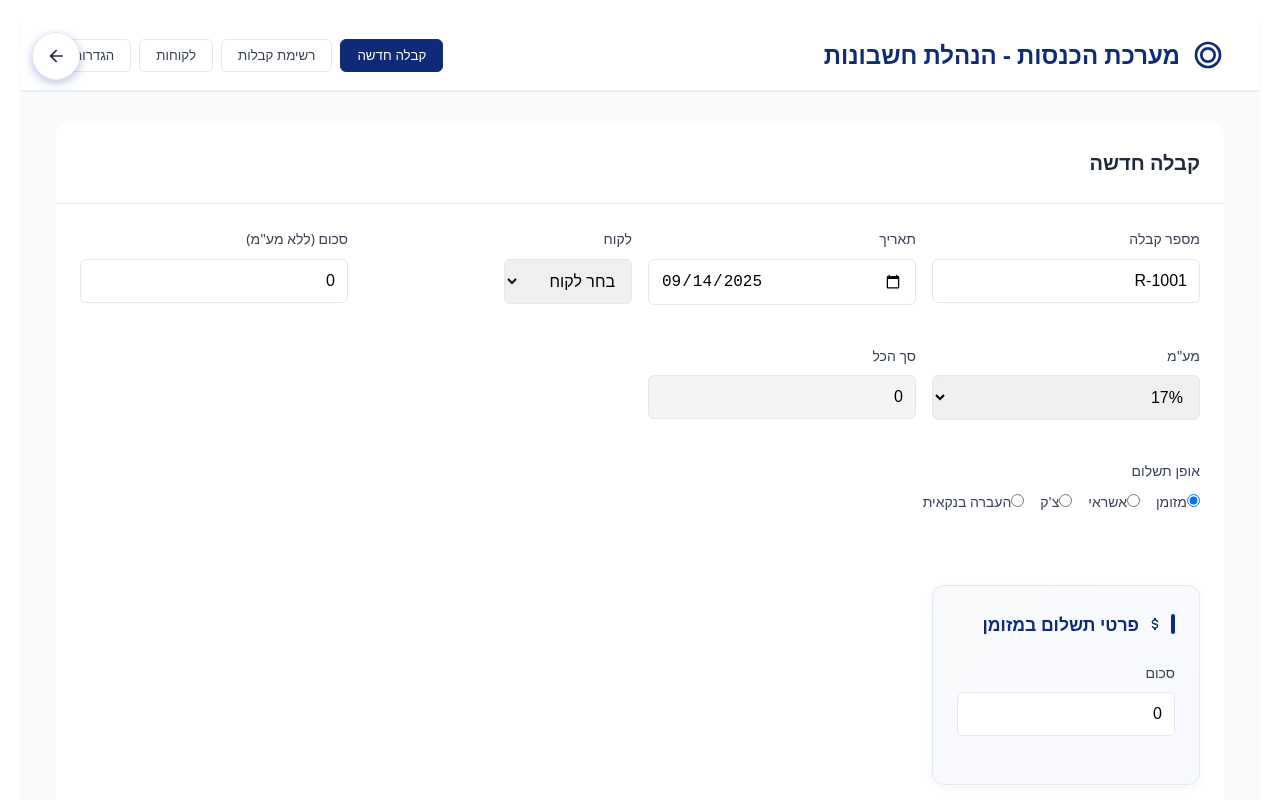
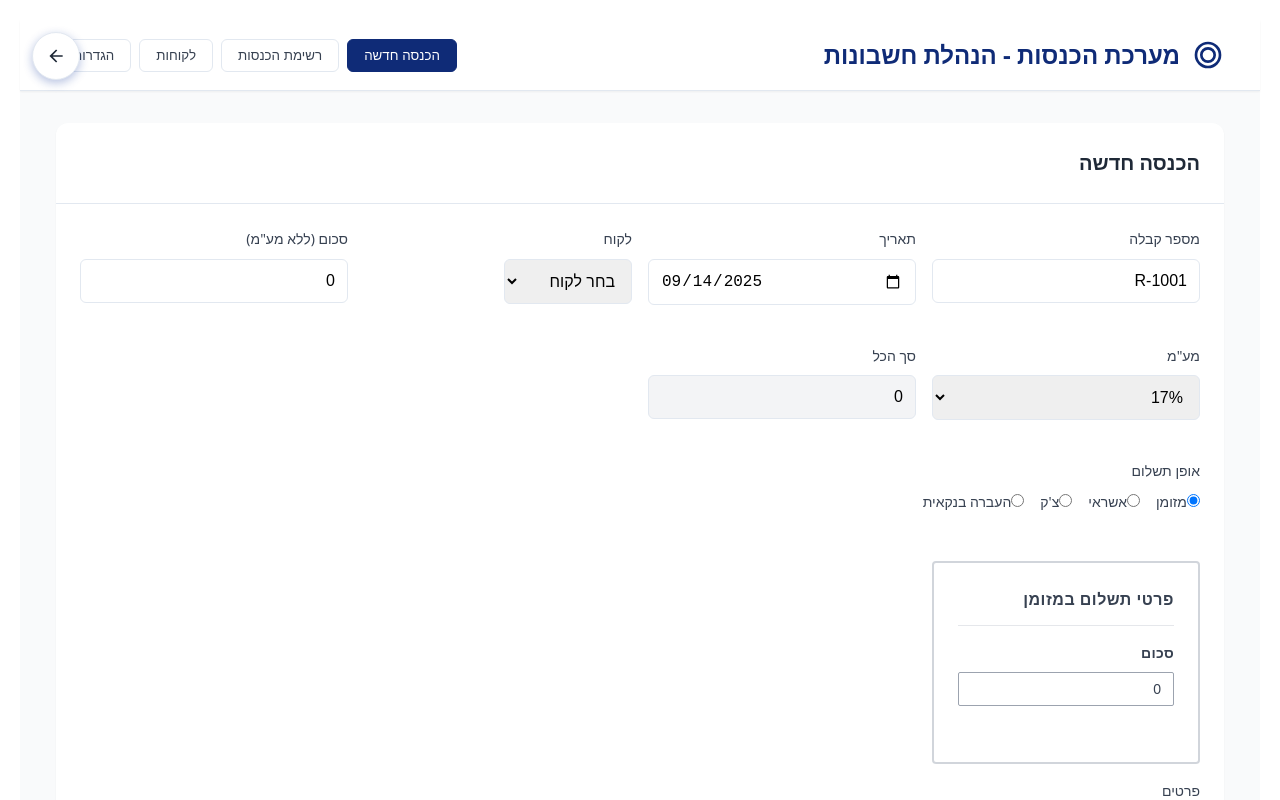
Before and after one commit to ya1234lev/accountancy, an Angular app in the folder frontend/: page /income in a window 1280 px wide. Shown: the top 800 px of the page. Built offline with nearby package versions, Linux system fonts and the light colour scheme.

Commit message:
some changes

```diff
--- a/frontend/src/app/components/income/income.component.css
+++ b/frontend/src/app/components/income/income.component.css
@@ -192,36 +192,78 @@
 }
 
 .payment-details {
-  background: linear-gradient(135deg, var(--gray-50) 0%, #f8f9ff 100%);
-  border: 1px solid var(--border-color);
+  background: var(--white);
+  border: 2px solid #d1d5db;
   padding: 1.5rem;
-  border-radius: var(--border-radius-lg);
-  margin-top: 1rem;
-  box-shadow: 0 2px 8px rgba(15, 43, 119, 0.05);
+  border-radius: 4px;
+  margin-top: 0;
+  box-shadow: none;
+  width: 100%;
+  overflow: hidden;
 }
 
 .payment-details h4 {
-  margin: 0 0 1.5rem 0;
-  color: var(--primary-color);
+  margin: 0 0 1rem 0;
+  color: #374151;
   font-weight: 600;
-  font-size: 1.1rem;
+  font-size: 1rem;
+  text-transform: uppercase;
+  letter-spacing: 0.5px;
+  border-bottom: 1px solid #e5e7eb;
+  padding-bottom: 0.75rem;
   display: flex;
   align-items: center;
   gap: 0.5rem;
 }
 
 .payment-details h4::before {
-  content: '';
-  width: 4px;
-  height: 20px;
-  background: var(--primary-color);
-  border-radius: 2px;
+  display: none;
 }
 
 .payment-grid {
   display: grid;
-  grid-template-columns: repeat(auto-fit, minmax(220px, 1fr));
-  gap: 1.25rem;
+  grid-template-columns: repeat(auto-fit, minmax(150px, 1fr));
+  gap: 1rem;
+  width: 100%;
+  padding-bottom: 0.5rem;
+}
+
+.payment-grid .form-group {
+  display: flex;
+  flex-direction: column;
+  align-items: stretch;
+  gap: 0.25rem;
+}
+
+.payment-grid .form-group label {
+  margin-bottom: 0.25rem;
+  margin-right: 0;
+  font-weight: 600;
+  color: #374151;
+  font-size: 0.875rem;
+  text-transform: uppercase;
+  letter-spacing: 0.3px;
+  white-space: nowrap;
+}
+
+.payment-grid .form-group input,
+.payment-grid .form-group select {
+  padding: 0.5rem 0.75rem;
+  border: 1px solid #9ca3af;
+  border-radius: 2px;
+  font-size: 0.875rem;
+  background: var(--white);
+  color: #374151;
+  transition: border-color 0.2s ease;
+  width: 100%;
+  box-sizing: border-box;
+}
+
+.payment-grid .form-group input:focus,
+.payment-grid .form-group select:focus {
+  outline: none;
+  border-color: #6b7280;
+  box-shadow: none;
 }
 
 .form-actions {
@@ -758,13 +800,13 @@
 
 /* פרטי אופן תשלום */
 .payment-details {
-  margin-top: 1.5rem;
+  margin-top: 0;
 }
 
 .payment-method-details {
   background: var(--gray-50);
   border-radius: var(--border-radius-lg);
-  padding: 1.5rem;
+  /* padding: 1.5rem; */
   border: 1px solid var(--border-color);
 }
 
--- a/frontend/src/app/components/income/income.component.html
+++ b/frontend/src/app/components/income/income.component.html
@@ -41,10 +41,10 @@
         </h1>
         <nav class="nav-menu">
           <button class="nav-button" [class.active]="currentTab === 'newReceipt'" (click)="setCurrentTab('newReceipt')">
-            קבלה חדשה
+            הכנסה חדשה
           </button>
           <button class="nav-button" [class.active]="currentTab === 'receipts'" (click)="setCurrentTab('receipts')">
-            רשימת קבלות
+            רשימת הכנסות
           </button>
           <button class="nav-button" [class.active]="currentTab === 'clients'" (click)="setCurrentTab('clients')">
             לקוחות
@@ -61,11 +61,11 @@
   <main class="main-content">
     <div class="container">
 
-      <!-- קבלה חדשה -->
+      <!-- הכנסה חדשה -->
       <div *ngIf="currentTab === 'newReceipt'" class="tab-content">
         <div class="card">
           <div class="card-header">
-            <h2 class="card-title">קבלה חדשה</h2>
+            <h2 class="card-title">הכנסה חדשה</h2>
           </div>
           <div class="card-body">
             <form (ngSubmit)="saveReceipt()" #receiptForm="ngForm">
@@ -159,28 +159,20 @@
 
                 <!-- פרטי תשלום - מזומן -->
                 <div *ngIf="newReceipt.paymentMethod === 'cash'" class="payment-details full-width">
-                  <h4>
-                    <svg width="16" height="16" viewBox="0 0 24 24" fill="currentColor">
-                      <path d="M7,15H9C9,16.08 10.37,17 12,17C13.63,17 15,16.08 15,15C15,13.9 13.96,13.5 11.76,12.97C9.64,12.44 7,11.78 7,9C7,7.21 8.47,5.69 10.5,5.18V3H13.5V5.18C15.53,5.69 17,7.21 17,9H15C15,7.92 13.63,7 12,7C10.37,7 9,7.92 9,9C9,10.1 10.04,10.5 12.24,11.03C14.36,11.56 17,12.22 17,15C17,16.79 15.53,18.31 13.5,18.82V21H10.5V18.82C8.47,18.31 7,16.79 7,15Z"/>
-                    </svg>
-                    פרטי תשלום במזומן
-                  </h4>
-                  <div class="form-group">
-                    <label for="cashAmount">סכום</label>
-                    <input type="number" id="cashAmount"
-                           [(ngModel)]="cashDetails.amount"
-                           name="cashAmount" step="0.01">
+                  <h4>פרטי תשלום במזומן</h4>
+                  <div class="payment-grid">
+                    <div class="form-group">
+                      <label for="cashAmount">סכום</label>
+                      <input type="number" id="cashAmount"
+                             [(ngModel)]="cashDetails.amount"
+                             name="cashAmount" step="0.01">
+                    </div>
                   </div>
                 </div>
 
                 <!-- פרטי תשלום - אשראי -->
                 <div *ngIf="newReceipt.paymentMethod === 'credit'" class="payment-details full-width">
-                  <h4>
-                    <svg width="16" height="16" viewBox="0 0 24 24" fill="currentColor">
-                      <path d="M20,4H4C2.89,4 2,4.89 2,6V18A2,2 0 0,0 4,20H20A2,2 0 0,0 22,18V6C22,4.89 21.1,4 20,4M20,18H4V12H20V18M20,8H4V6H20V8Z"/>
-                    </svg>
-                    פרטי תשלום באשראי
-                  </h4>
+                  <h4>פרטי תשלום באשראי</h4>
                   <div class="payment-grid">
                    <div class="form-group">
                       <label for="creditAmount">סכום</label>
@@ -194,7 +186,6 @@
                              [(ngModel)]="creditDetails.lastFourDigits"
                              name="lastFourDigits" maxlength="4" pattern="[0-9]{4}">
                     </div>
-
                     <div class="form-group">
                       <label for="installments">מספר תשלומים</label>
                       <input type="number" id="installments"
@@ -206,12 +197,7 @@
 
                 <!-- פרטי תשלום - צ'ק -->
                 <div *ngIf="newReceipt.paymentMethod === 'check'" class="payment-details full-width">
-                  <h4>
-                    <svg width="16" height="16" viewBox="0 0 24 24" fill="currentColor">
-                      <path d="M2,5V19H22V5H2M20,17H4V7H20V17M6,9V11H8V9H6M6,13V15H16V13H6Z"/>
-                    </svg>
-                    פרטי תשלום בצ'ק
-                  </h4>
+                  <h4>פרטי תשלום בצ'ק</h4>
                   <div class="payment-grid">
                     <div class="form-group">
                       <label for="checkAmount">סכום</label>
@@ -237,7 +223,6 @@
                              [(ngModel)]="checkDetails.bankNumber"
                              name="bankNumber">
                     </div>
-
                     <div class="form-group">
                       <label for="dueDate">תאריך פירעון</label>
                       <input type="date" id="dueDate"
@@ -249,12 +234,7 @@
 
                 <!-- פרטי תשלום - העברה בנקאית -->
                 <div *ngIf="newReceipt.paymentMethod === 'transfer'" class="payment-details full-width">
-                  <h4>
-                    <svg width="16" height="16" viewBox="0 0 24 24" fill="currentColor">
-                      <path d="M5,6H23V18H5V6M14,9A3,3 0 0,1 17,12A3,3 0 0,1 14,15A3,3 0 0,1 11,12A3,3 0 0,1 14,9M9,8A2,2 0 0,1 7,10V14A2,2 0 0,1 9,16H19A2,2 0 0,1 21,14V10A2,2 0 0,1 19,8H9Z"/>
-                    </svg>
-                    פרטי העברה בנקאית
-                  </h4>
+                  <h4>פרטי העברה בנקאית</h4>
                   <div class="payment-grid">
                     <div class="form-group">
                       <label for="transferAmount">סכום</label>
@@ -274,7 +254,6 @@
                              [(ngModel)]="transferDetails.bankNumber"
                              name="transferBankNumber">
                     </div>
-
                     <div class="form-group">
                       <label for="transferDate">תאריך העברה</label>
                       <input type="date" id="transferDate"
@@ -348,7 +327,7 @@
                           עריכה
                         </button>
                         <button class="btn btn-sm btn-primary" (click)="downloadReceiptPDF(receipt)">
-                          הדפסה
+                        הדפסת קבלה
                         </button>
                       </div>
                     </td>
```
